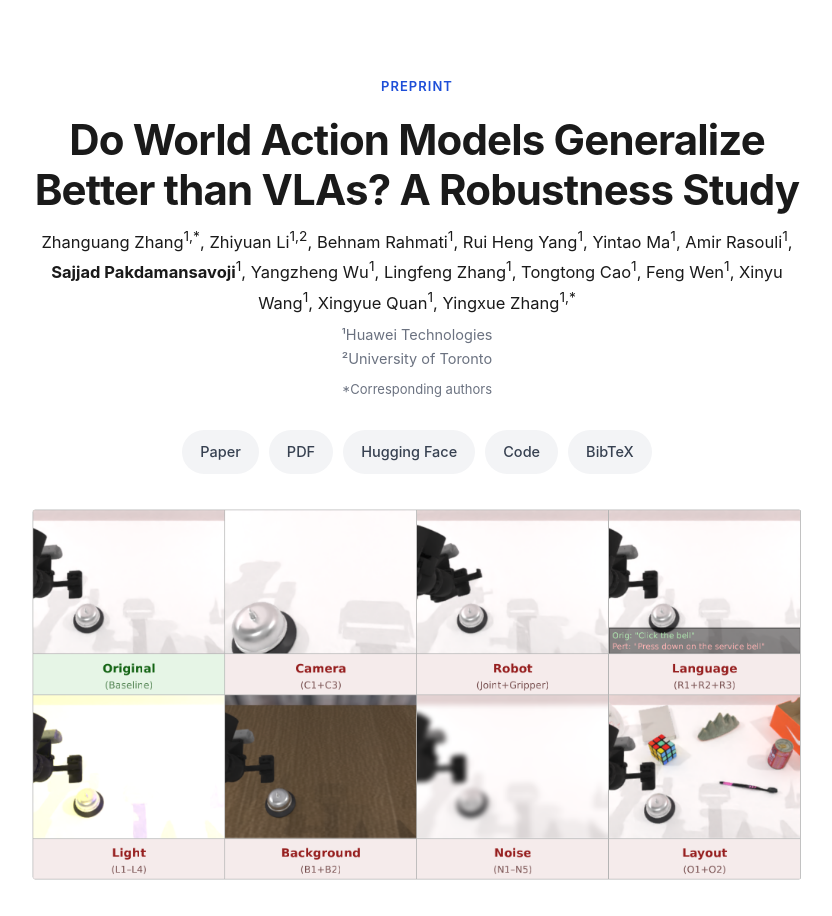
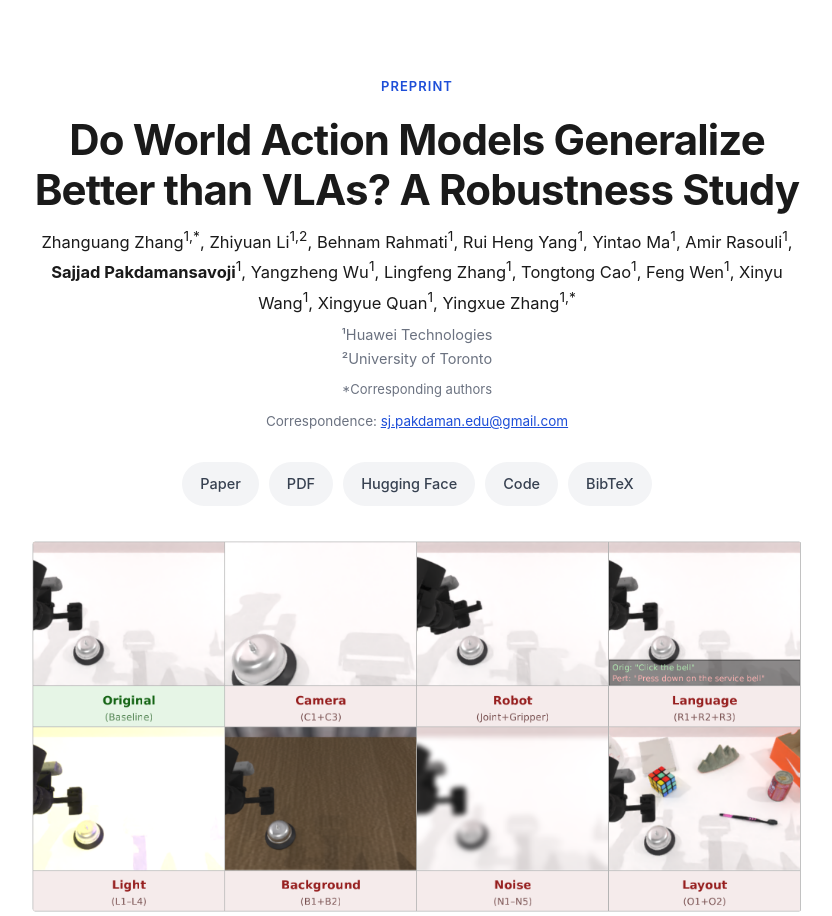
Before and after one commit to SajjadPSavoji/World-Action-Model-Robustness, a plain HTML site: page docs/index.html in a window 1280 px wide. Shown: the top 916 px of the page, without its empty margins (223-1055 px from the left). Drawn offline with Linux system fonts and the light colour scheme.

Commit message:
Add academic correspondence email
Contact: sj.pakdaman.edu@gmail.com

Co-Authored-By: Claude Opus 5 <noreply@anthropic.com>

```diff
--- a/docs/index.html
+++ b/docs/index.html
@@ -50,6 +50,7 @@ h1{font-size:clamp(28px,4.4vw,42px);line-height:1.18;margin:0 0 10px;letter-spac
 .authors .me{font-weight:700}
 .affil{color:var(--muted);font-size:14.5px;margin:6px 0 0}
 .notes{color:var(--muted);font-size:13px;margin:8px 0 0}
+.contact{color:var(--muted);font-size:13.5px;margin:10px 0 0}
 .teaser{margin:34px 0 0}
 img{max-width:100%;height:auto;display:block;margin:0 auto;border-radius:8px}
 .btns{display:flex;flex-wrap:wrap;gap:10px;justify-content:center;margin:30px 0 4px}
@@ -84,6 +85,7 @@ a{color:var(--accent)}
   <p class="authors">Zhanguang Zhang<sup>1,*</sup>, Zhiyuan Li<sup>1,2</sup>, Behnam Rahmati<sup>1</sup>, Rui Heng Yang<sup>1</sup>, Yintao Ma<sup>1</sup>, Amir Rasouli<sup>1</sup>, <span class="me">Sajjad Pakdamansavoji</span><sup>1</sup>, Yangzheng Wu<sup>1</sup>, Lingfeng Zhang<sup>1</sup>, Tongtong Cao<sup>1</sup>, Feng Wen<sup>1</sup>, Xinyu Wang<sup>1</sup>, Xingyue Quan<sup>1</sup>, Yingxue Zhang<sup>1,*</sup></p>
   <p class="affil">¹Huawei Technologies<br>²University of Toronto</p>
   <p class="notes">*Corresponding authors</p>
+  <p class="contact">Correspondence: <a href="mailto:sj.pakdaman.edu@gmail.com">sj.pakdaman.edu@gmail.com</a></p>
   <div class="btns">
     <a class="btn" href="https://arxiv.org/abs/2603.22078">Paper</a>
     <a class="btn" href="https://arxiv.org/pdf/2603.22078">PDF</a>
@@ -124,6 +126,7 @@ a{color:var(--accent)}
 </main>
 <footer class="wrap">
   <p>Website template adapted for <a href="https://github.com/SajjadPSavoji/World-Action-Model-Robustness">World-Action-Model-Robustness</a>.
-  Page source in <code>docs/</code>.</p>
+  Page source in <code>docs/</code>.<br>
+  Questions about the paper? Email <a href="mailto:sj.pakdaman.edu@gmail.com">sj.pakdaman.edu@gmail.com</a>.</p>
 </footer>
 </body></html>
```
Also changed, not shown: 1 other file.
